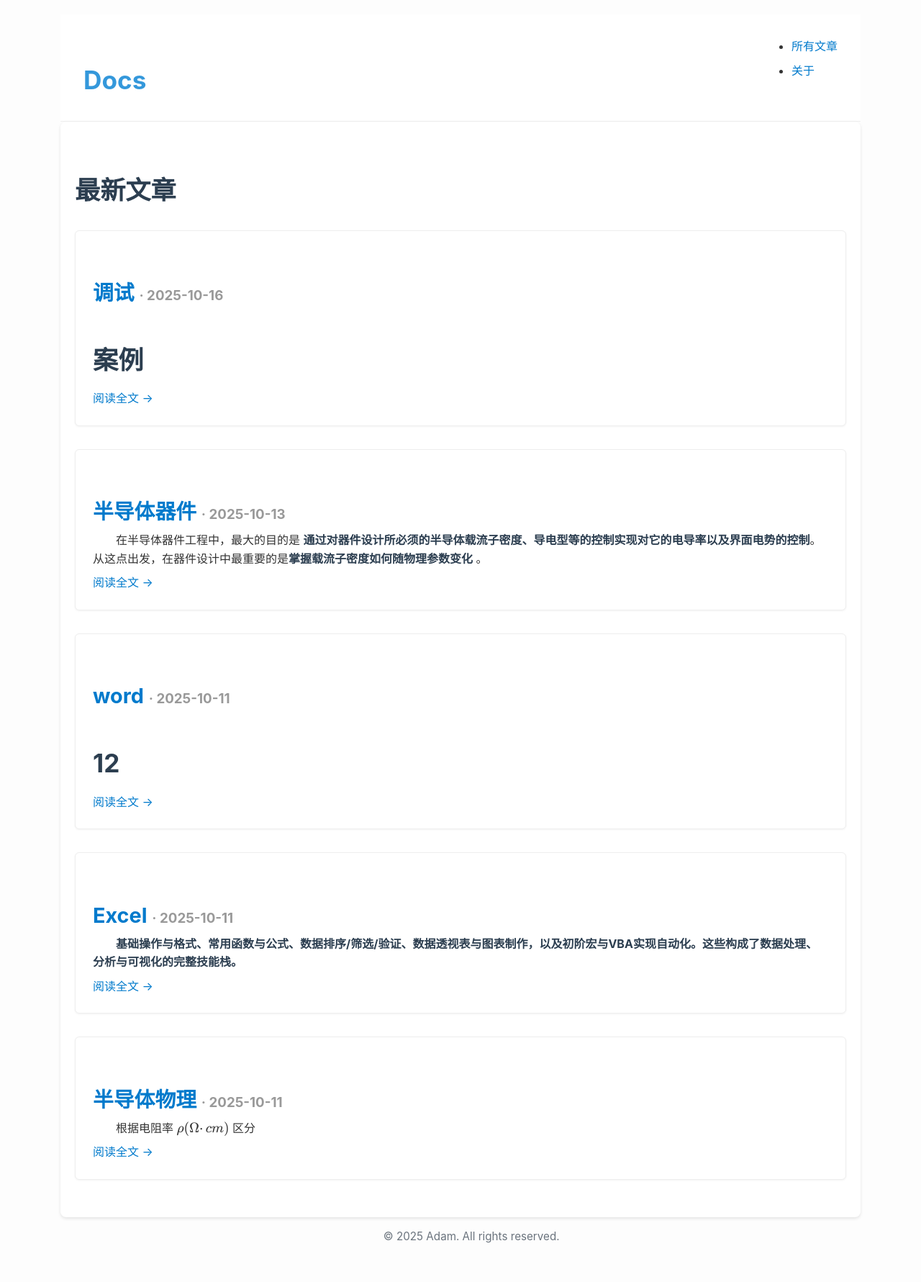
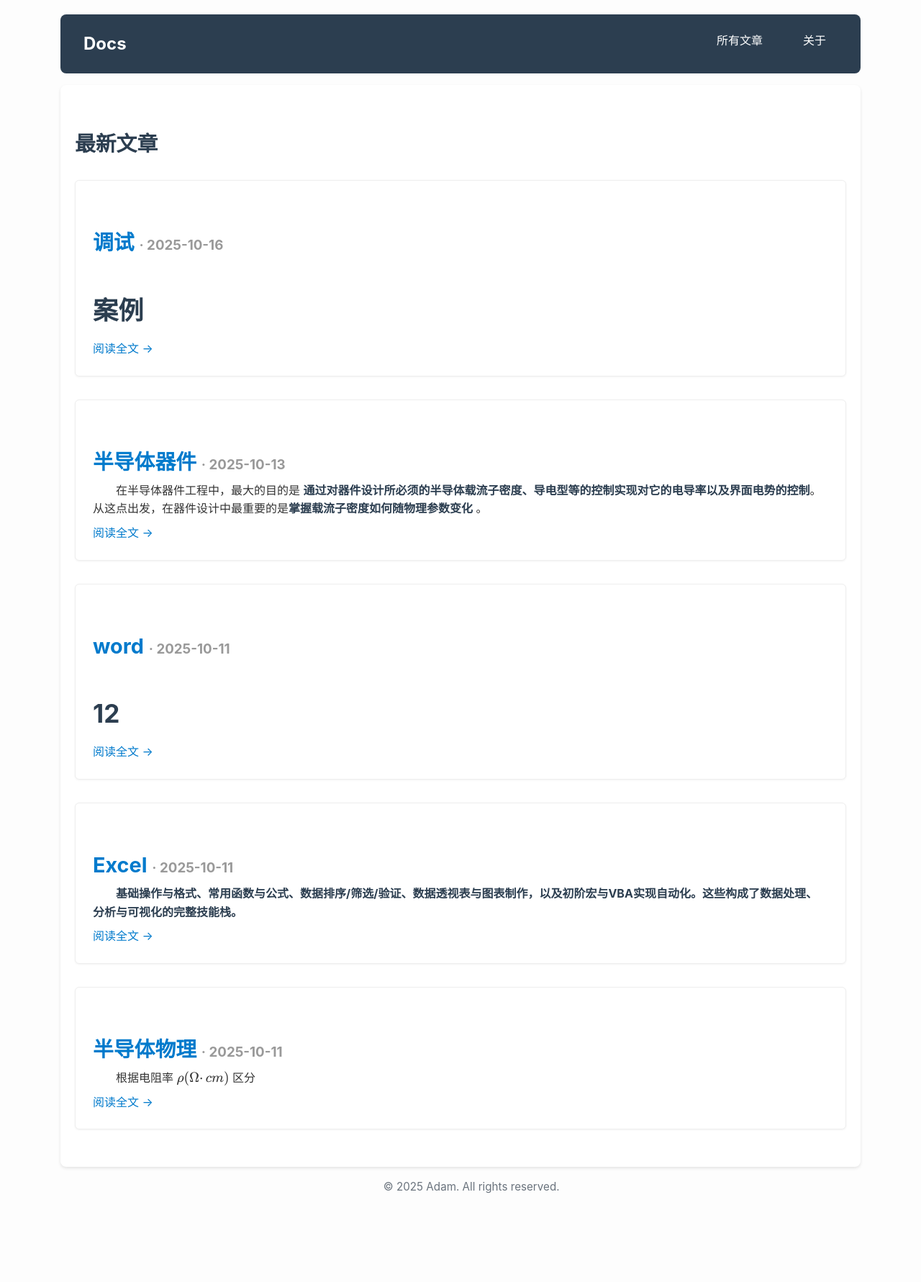
Before and after one commit to lzh210802066/lzh210802066.github.io, a Jekyll site: the page built from index.html, in a window 1280 px wide. Shown: the whole page at 72% size. Built offline with Jekyll 4.4.1, drawn with Linux system fonts in a browser that asks for light colours; after the commit the page ends 1711 px from its top, so only the background shows below that.

Commit message:
Update blog content

```diff
--- a/assets/css/header.css
+++ b/assets/css/header.css
@@ -1,120 +1,159 @@
+/* ============================================================
+   页眉整体样式
+   ============================================================ */
 .site-header {
-    background-color: #fff;
-    border-bottom: 1px solid #eee;
-    padding: 1em 2em;
+    background: #2c3e50;
+    /* 背景色深蓝灰 */
+    color: white;
+    padding: 1rem 2rem;
+    margin-bottom: 1rem;
+    border-radius: 8px;
+    box-sizing: border-box;
 }
 
+/* ============================================================
+   导航栏容器 - 使用 Flexbox 横向布局
+   ============================================================ */
 .navbar {
     display: flex;
     align-items: center;
     justify-content: space-between;
-    flex-wrap: nowrap;
-    /* 禁止换行，手机端也横向 */
+    flex-wrap: wrap;
+    gap: 1rem;
 }
 
-/* 左侧头像 */
+/* ============================================================
+   左侧标题和头像
+   ============================================================ */
+.nav-left {
+    display: flex;
+    align-items: center;
+    gap: 1rem;
+}
+
 .nav-left .site-avatar {
     width: 50px;
     height: 50px;
     border-radius: 50%;
     object-fit: cover;
-    border: 2px solid #ddd;
-    margin-right: 1em;
+    border: 2px solid #ff6f61;
+    /* 头像边框与 header 边框一致 */
 }
 
-/* 中间标题和描述 */
-.nav-center {
-    text-align: left;
+/* 网站标题 */
+.navbar h1 {
+    margin: 0;
+    font-size: 1.5rem;
 }
 
-.nav-center .site-title a {
-    font-size: 1.5em;
-    color: #333;
+.navbar h1 a {
+    color: white;
     text-decoration: none;
+    font-weight: 700;
 }
 
-.nav-center .site-description {
-    font-size: 0.9em;
-    color: #666;
-    margin: 0;
+.navbar h1 a:hover {
+    opacity: 0.8;
 }
 
-/* 右侧导航 */
-.nav-right .nav-links {
+/* 网站描述文字 */
+.navbar p {
+    opacity: 0.8;
+    margin: 0.3rem 0 0 0;
+    font-size: 0.9rem;
+}
+
+/* ============================================================
+   主导航列表 - 横向排列
+   ============================================================ */
+.nav-links {
     list-style: none;
     display: flex;
-    gap: 1em;
+    align-items: center;
+    gap: 1.5rem;
     margin: 0;
     padding: 0;
 }
 
-.nav-links li {
+.nav-links>li {
     position: relative;
 }
 
+/* 导航链接样式 */
 .nav-links a {
+    color: white;
     text-decoration: none;
-    color: #007acc;
-    font-weight: 500;
+    padding: 0.5rem 1rem;
+    display: block;
+    border-radius: 4px;
+    transition: background-color 0.2s ease;
 }
 
 .nav-links a:hover {
-    text-decoration: underline;
+    background-color: rgba(255, 255, 255, 0.1);
 }
 
-/* 下拉菜单 */
+/* 下拉菜单样式 */
 .nav-links .dropdown {
     display: none;
     position: absolute;
     top: 100%;
     left: 0;
+    background-color: #34495e;
     list-style: none;
-    background: #fff;
-    border: 1px solid #eee;
-    padding: 0.5em 0;
+    padding: 0.5rem 0;
+    margin: 0;
     min-width: 150px;
-    z-index: 100;
+    border-radius: 4px;
+    box-shadow: 0 4px 6px rgba(0, 0, 0, 0.1);
+    z-index: 1000;
 }
 
-.nav-links li:hover>.dropdown {
+.nav-links li:hover .dropdown {
     display: block;
 }
 
 .nav-links .dropdown li {
-    padding: 0.3em 1em;
+    margin: 0;
 }
 
-.nav-links .dropdown li a {
-    color: #333;
+.nav-links .dropdown a {
+    padding: 0.5rem 1rem;
+    white-space: nowrap;
 }
 
-/* ====================== 手机端保持横向排列 ====================== */
+.nav-links .dropdown a:hover {
+    background-color: rgba(255, 255, 255, 0.15);
+}
+
+/* ============================================================
+   响应式设计 - 移动端适配
+   ============================================================ */
 @media (max-width: 768px) {
     .navbar {
-        flex-wrap: nowrap;
-        /* 强制横向，不换行 */
-        overflow-x: auto;
-        /* 超出宽度时可横向滚动 */
+        flex-direction: column;
+        align-items: flex-start;
     }
 
-    .nav-left,
-    .nav-center,
-    .nav-right {
-        flex-shrink: 0;
-        /* 防止缩小 */
-        margin-bottom: 0;
+    .nav-left {
+        margin-bottom: 0.5rem;
     }
 
-    .nav-right .nav-links {
-        flex-direction: row;
-        /* 保持横向排列 */
-        gap: 0.8em;
+    .nav-links {
+        flex-direction: column;
+        align-items: flex-start;
+        width: 100%;
+        gap: 0.5rem;
     }
 
-    /* 下拉菜单手机端也横向显示 */
     .nav-links .dropdown {
-        position: absolute;
-        top: 100%;
-        left: 0;
+        position: static;
+        display: none;
+        background-color: rgba(255, 255, 255, 0.1);
+        margin-top: 0.5rem;
+    }
+
+    .nav-links li:hover .dropdown {
+        display: block;
     }
 }
--- a/index.html
+++ b/index.html
@@ -7,7 +7,7 @@ title: 首页
 <!-- =======================================这是 HTML 注释================================================== -->
 <!-- =======================================这是 HTML 注释================================================== -->
 
-<h1>最新文章</h1>
+<h2>最新文章</h2>
 
 {% for post in site.posts %}
 <article class="post-preview">
```
